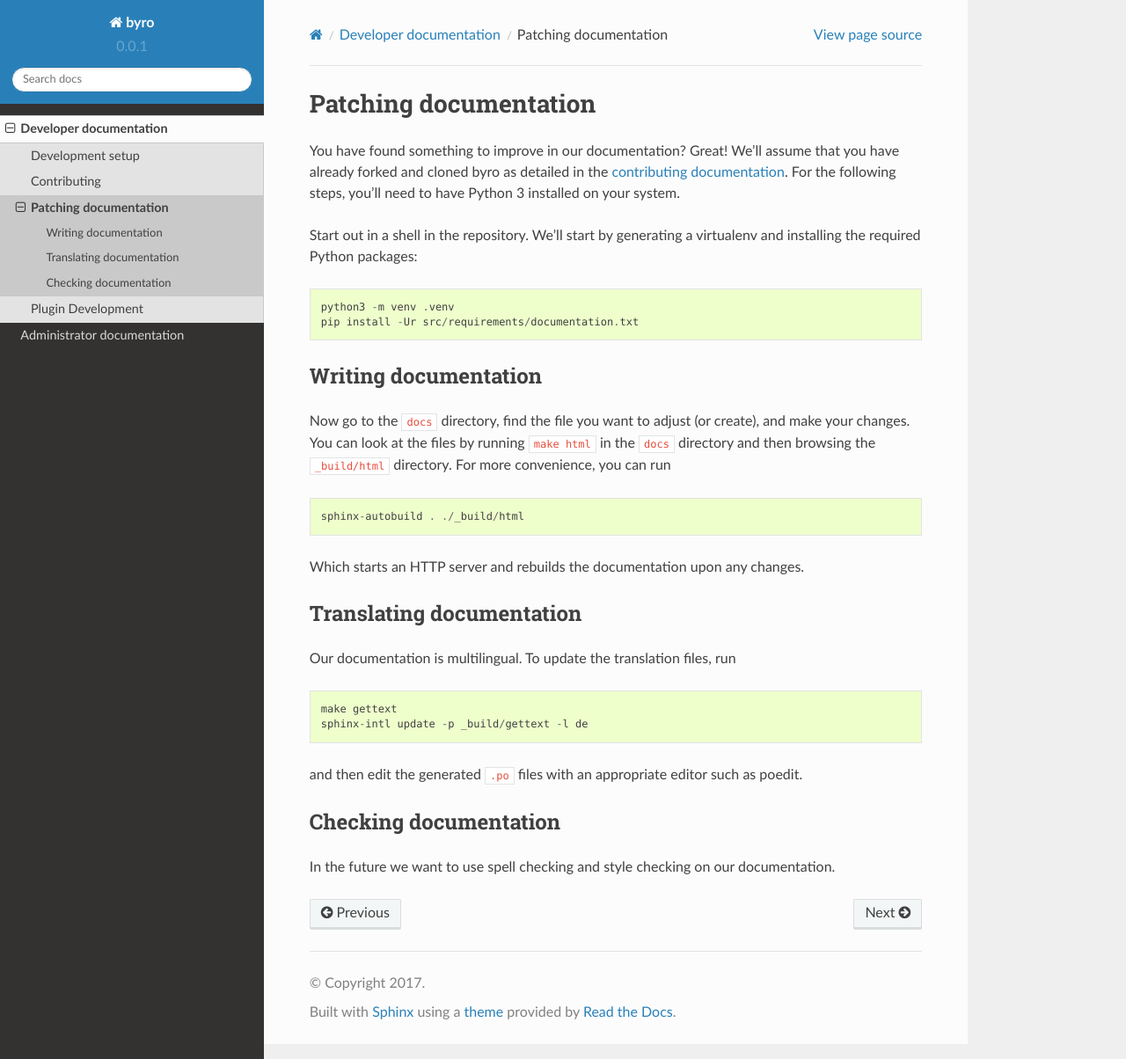
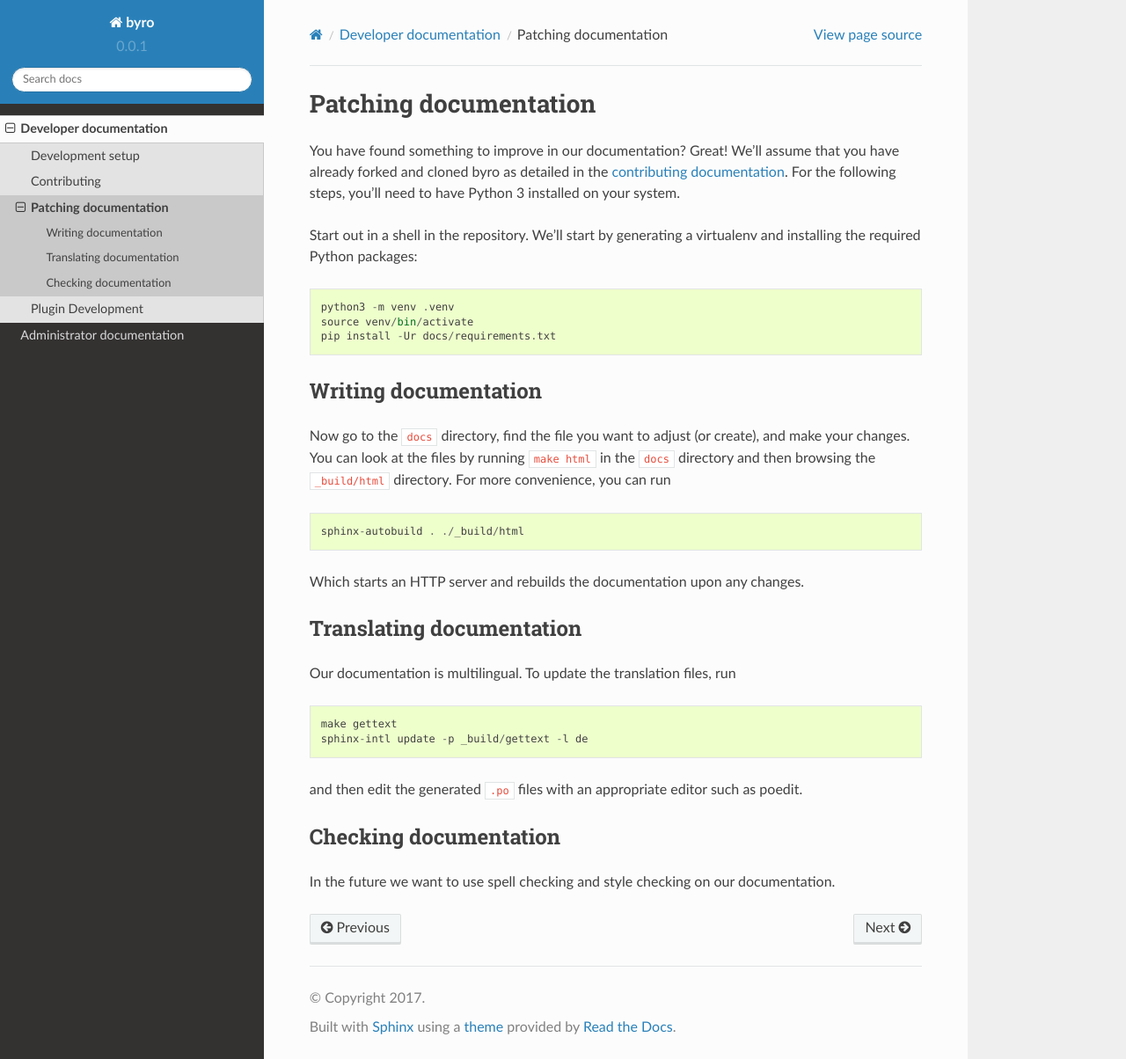
Before and after one commit to byro/byro, a Sphinx documentation site: the page built from docs/developer/documentation.rst, in a window 1280 px wide and 1204 px high. Shown: the whole window at 88% size. Built offline with Sphinx 7.4.7 and the Read the Docs theme 2.0.0, drawn with Linux system fonts in a browser that asks for light colours; the version number is read from the project's files by our own code.

Commit message:
Fix setup instructions for patching documentation
- The path to the requirements.txt for the documentation has moved

- Add a line for using the environment which is created

```diff
--- a/docs/developer/documentation.rst
+++ b/docs/developer/documentation.rst
@@ -10,7 +10,8 @@ Start out in a shell in the repository. We'll start by generating a virtualenv a
 the required Python packages::
 
   python3 -m venv .venv
-  pip install -Ur src/requirements/documentation.txt
+  source venv/bin/activate
+  pip install -Ur docs/requirements.txt
 
 
 Writing documentation
```
